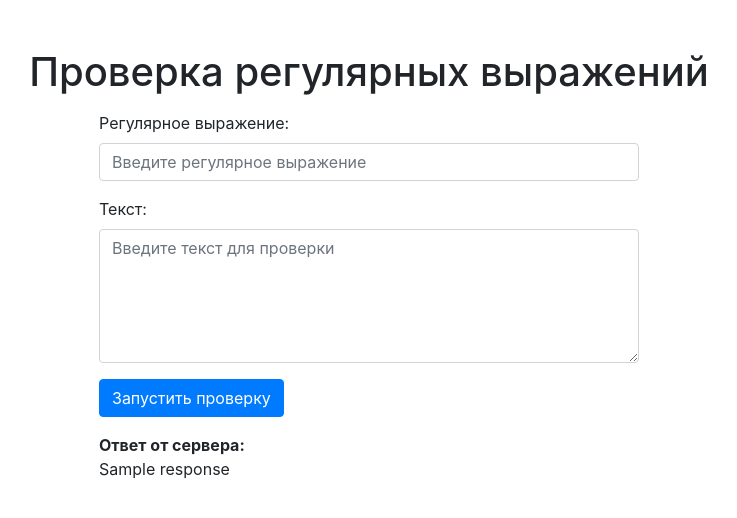
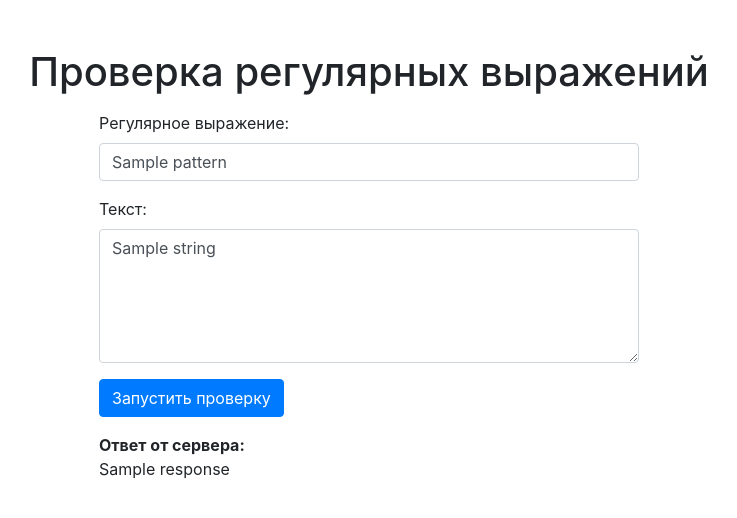
Before and after one commit to Misha-creato/django_regex, a Django app: template templates/index.html in a window 1280 px wide. Shown: the top 518 px of the page, without its empty margins (271-1008 px from the left). Run offline with Django 4.2, Linux system fonts and the light colour scheme; the template is opened without the code that fills it: most values are stand-ins (such as "Sample title", 1, 10 or a date in 2020); some libraries are stand-ins or nearby versions.

```diff
--- a/templates/index.html
+++ b/templates/index.html
@@ -32,12 +32,12 @@
         <!-- Поле для ввода регулярного выражения -->
         <div class="form-group">
           <label for="regexInput">Регулярное выражение:</label>
-          <input type="text" class="form-control" id="regexInput" placeholder="Введите регулярное выражение" name="pattern" required>
+          <input type="text" class="form-control" id="regexInput" placeholder="Введите регулярное выражение" name="pattern" required value="{{pattern}}">
         </div>
         <!-- Поле для ввода текста -->
         <div class="form-group">
           <label for="textInput">Текст:</label>
-          <textarea class="form-control" id="textInput" rows="5" placeholder="Введите текст для проверки" name="string" required></textarea>
+          <textarea class="form-control" id="textInput" rows="5" placeholder="Введите текст для проверки" name="string" required>{{string}}</textarea>
         </div>
         <!-- Кнопка для запуска проверки -->
         <button type="submit" class="btn btn-primary">Запустить проверку</button>
```
